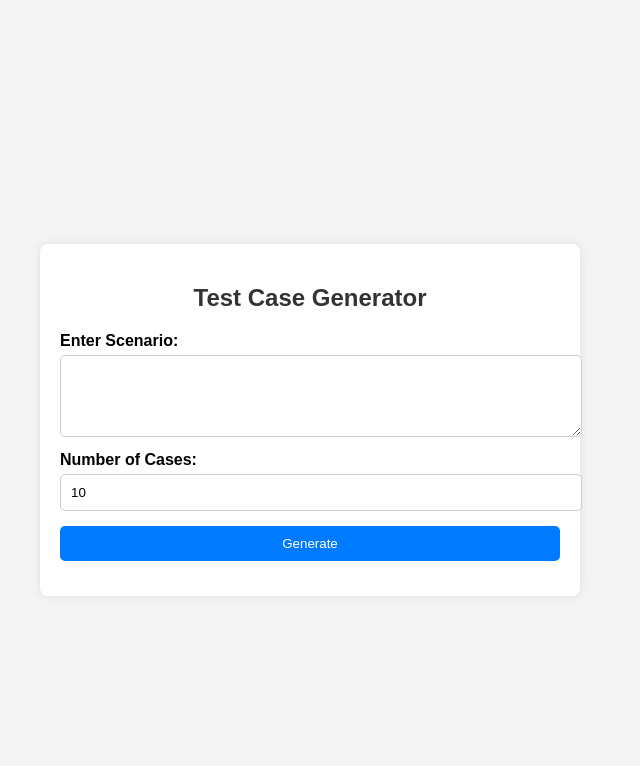
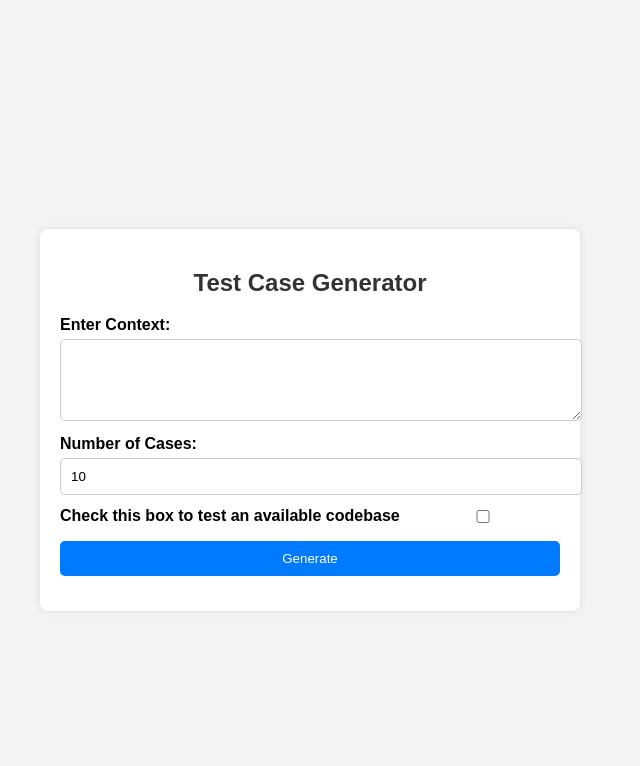
Before and after one commit to Smit703/AI-Artisans, a Flask app: page / in a window 1280 px wide. Shown: the top 766 px of the page, without its empty margins (330-970 px from the left). Run offline with Flask 3, Linux system fonts and the light colour scheme.

Commit message:
Added test automation

```diff
--- /dev/null
+++ b/code/src/Generated/results.txt
@@ -0,0 +1 @@
+This file contains the generated results
--- /dev/null
+++ b/code/src/TestFiles/test_file.py
@@ -0,0 +1 @@
+##This file contains the generated test cases
--- a/code/src/main.py
+++ b/code/src/main.py
@@ -1,4 +1,4 @@
-from flask import Flask, request, render_template, send_file, jsonify
+from flask import Flask, request, render_template, send_file, jsonify, Response
 from openpyxl import load_workbook
 from openpyxl.styles import Alignment, PatternFill
 from openpyxl.worksheet.table import Table, TableStyleInfo
@@ -6,10 +6,7 @@
 import google.generativeai as genai
 import os
 import pandas as pd
-
-script_dir = os.path.dirname(os.path.abspath(__file__))
-excel_file_path = os.path.join(script_dir, "Generated/test_cases.xlsx")
-hasCode = False
+import subprocess
 
 app = Flask(__name__)
 
@@ -17,6 +14,17 @@
     file_path = os.path.join(script_dir, "config.json")
     with open(file_path, "r") as config_file:
         return json.load(config_file)
+
+script_dir = os.path.dirname(os.path.abspath(__file__))
+excel_file_path = os.path.join(script_dir, "Generated/test_cases.xlsx")
+upload_file_path = os.path.join(script_dir, "TestFiles")
+test_file_path = os.path.join(script_dir, "TestFiles/test_file.py")
+result_file_path = os.path.join(script_dir, "Generated/results.txt")
+test_cases = None
+CONFIG = load_config()
+API_KEY = CONFIG["gemini_api_key"]
+genai.configure(api_key=API_KEY)
+model = genai.GenerativeModel("gemini-2.0-flash")
 
 def load_instructions():
     file_path = os.path.join(script_dir, "instructions.md")
@@ -33,6 +41,8 @@
     Based on the context, follow these instructions:
     {instructions}
 
+    Make sure to add the edge cases
+
     Each test case should include:
     - Test Case ID
     - Test scenario (gherkin format)
@@ -42,19 +52,13 @@
 
     Validate the test cases for accuracy, completeness, and relevance.
 
-    Analyze and add:
-    - Missing test scenarios and edge cases
-
     Format the output as a table with the following columns:
     | Test Case ID | Test Scenario | Test Data | Validation Steps | Expected Results
     """
 
 def generate_test_cases(context, num_cases=5):
     prompt = generate_tests_prompt(context, num_cases)
-    CONFIG = load_config()
-    API_KEY = CONFIG["gemini_api_key"]
-    genai.configure(api_key=API_KEY)
-    model = genai.GenerativeModel("gemini-2.0-flash")
+    global test_cases
 
     try:
         response = model.generate_content(prompt)
@@ -73,19 +77,17 @@
     for line in lines[4:]:
         if line.strip():
             columns = [cell.strip() for cell in line.split("|")[1:-1]]
-
-            columns[1] = columns[1].replace("Given", "**Given**").replace("When", "**When**").replace("Then", "**Then**")
-
-            for i in range(2, 5):
-                if "<br>" in columns[i]:
-                    lines_in_column = columns[i].split("<br>")
-                    numbered_lines = [
-                        f"{idx + 1}. {line.strip()}" if not line.strip().startswith(f"{idx + 1}.") else line.strip()
-                        for idx, line in enumerate(lines_in_column) if line.strip()
-                    ]
-                    columns[i] = "\n".join(numbered_lines)
-
-            rows.append(columns)
+            if(len(columns) > 1):
+                columns[1] = columns[1].replace("Given", "**Given**").replace("When", "**When**").replace("Then", "**Then**")
+                for i in range(2, 5):
+                    if "<br>" in columns[i]:
+                        lines_in_column = columns[i].split("<br>")
+                        numbered_lines = [
+                            f"{idx + 1}. {line.strip()}" if not line.strip().startswith(f"{idx + 1}.") else line.strip()
+                            for idx, line in enumerate(lines_in_column) if line.strip()
+                        ]
+                        columns[i] = "\n".join(numbered_lines)
+                rows.append(columns)
 
     df = pd.DataFrame(rows, columns=headers)
     df.to_excel(excel_file_path, index=False, engine='openpyxl')
@@ -118,27 +120,59 @@
     workbook.save(excel_file_path)
     print(f"Test cases saved to {excel_file_path}")
 
+def generate_pytest_tests(python_code, filename):
+    prompt = f"Generate pytest test cases for the following Python code:\n\n{python_code}\n Use {filename} as my module\n Please give only the python code and no other text"
+    response = model.generate_content(prompt)
+    return response.text if response else "Failed to generate test cases."
+
+def automate_python_testing(py_file, filename):
+    with open(py_file, "r") as f:
+        python_code = f.read()
+    test_code = generate_pytest_tests(python_code, filename)
+    test_file = f"TestFiles/test_file.py"
+    with open(test_file, "w") as f:
+        lines = test_code.splitlines()
+        trimmed_code = "\n".join(lines[1:-1])
+        f.write(trimmed_code)
+
+    with open("Generated/results.txt", "w") as result_file:
+        result_file.write("\n\n📊 Running tests with coverage analysis...\n")
+        subprocess.run(["pytest", test_file], stdout=result_file, stderr=result_file)
+        subprocess.run(["coverage", "run", "--source=TestFiles/.", "-m", "pytest", test_file], stdout=result_file, stderr=result_file)
+        subprocess.run(["coverage", "report"], stdout=result_file, stderr=result_file)
+        subprocess.run(["coverage", "html"], stdout=result_file, stderr=result_file)
+        result_file.write("\n\n✅ Test execution and coverage report completed!\n")
+
 @app.route("/", methods=["GET", "POST"])
 def index():
     if request.method == "POST":
         context = request.form.get("context")
         num_cases = int(request.form.get("num_cases", 10))
 
-        file_content = ""
-        if "file" in request.files:
-            uploaded_file = request.files["file"]
-            if uploaded_file.filename != "":
-                file_content = uploaded_file.read().decode("utf-8")
-                hasCode = True
-            else:
-                hasCode = False
+        uploaded_file = request.files.get("file")
+        if uploaded_file and uploaded_file.filename:
+            file_path = os.path.join(upload_file_path, uploaded_file.filename)
+            uploaded_file.save(file_path)
+            automate_python_testing(file_path, uploaded_file.filename)
 
         return generate_test_cases(context, num_cases)
     return render_template("index.html")
 
 @app.route("/download")
 def download_file():
-    return send_file(excel_file_path, as_attachment=True)
+        return send_file(excel_file_path, as_attachment=True)
+
+@app.route("/multi_download")
+def multi_download():
+    files = [excel_file_path, test_file_path, result_file_path]
+    return jsonify({"files": files})
+
+@app.route("/fetch_file")
+def fetch_file():
+    file_path = request.args.get("path")
+    if not os.path.exists(file_path):
+        return jsonify({"error": "File not found"}), 404
+    return send_file(file_path, as_attachment=True)
 
 if __name__ == "__main__":
     app.run(debug=False)
--- a/code/src/templates/index.html
+++ b/code/src/templates/index.html
@@ -62,16 +62,49 @@
             font-weight: bold;
             color: #28a745;
         }
+        #fileUploadSection {
+            display: none;
+            margin-top: 10px;
+        }
+        .fileUpload-container{
+           display: flex;
+           align-items: center;
+           white-space: nowrap;
+           gap: 10px;
+        }
+        .checkbox-container {
+            display: flex;
+            align-items: center;
+            margin-top: 10px;
+        }
+        .checkbox-container label {
+            margin-right: 5px;
+            margin-top: 0;
+            white-space: nowrap;
+        }
     </style>
 </head>
 <body>
     <div class="container">
         <h2>Test Case Generator</h2>
         <form id="testCaseForm">
-            <label for="context">Enter Scenario:</label>
+            <label for="context">Enter Context:</label>
             <textarea id="context" name="context" rows="4"></textarea>
             <label for="num_cases">Number of Cases:</label>
             <input type="number" id="num_cases" name="num_cases" min="1" value="10">
+
+            <div class="checkbox-container">
+                <label for="uploadCheck">Check this box to test an available codebase</label>
+                <input type="checkbox" id="uploadCheck" name="uploadCheck">
+            </div>
+
+            <div id="fileUploadSection">
+                <div class="fileUpload-container">
+                    <label for="fileUpload">Upload File:</label>
+                    <input type="file" id="fileUpload" name="fileUpload">
+                </div>
+            </div>
+
             <button type="submit">Generate</button>
         </form>
         <button id="downloadBtn" onclick="downloadFile()">Download Test Cases</button>
@@ -79,9 +112,20 @@
     </div>
 
     <script>
+        document.getElementById("uploadCheck").addEventListener("change", function() {
+            let fileUploadSection = document.getElementById("fileUploadSection");
+            fileUploadSection.style.display = this.checked ? "block" : "none";
+        });
+
         document.getElementById("testCaseForm").onsubmit = async function(event) {
             event.preventDefault();
             let formData = new FormData(event.target);
+            let fileInput = document.getElementById("fileUpload");
+
+            if (fileInput.files.length > 0) {
+                formData.append("file", fileInput.files[0]);
+            }
+
             let response = await fetch("/", {
                 method: "POST",
                 body: formData
@@ -98,8 +142,26 @@
         };
 
         function downloadFile() {
+        let isChecked = document.getElementById("uploadCheck").checked;
+
+        if (isChecked) {
+            fetch("/multi_download")
+            .then(response => response.json())
+            .then(data => {
+                data.files.forEach(file => {
+                    const link = document.createElement("a");
+                    link.href = `/fetch_file?path=${encodeURIComponent(file)}`;
+                    link.download = file.split('/').pop(); // Extract filename
+                    document.body.appendChild(link);
+                    link.click();
+                    document.body.removeChild(link);
+                });
+            })
+            .catch(error => console.error("Download failed", error));
+        } else {
             window.location.href = "/download";
         }
+    }
     </script>
 </body>
 </html>
```
Also changed, not shown: 1 other file.
